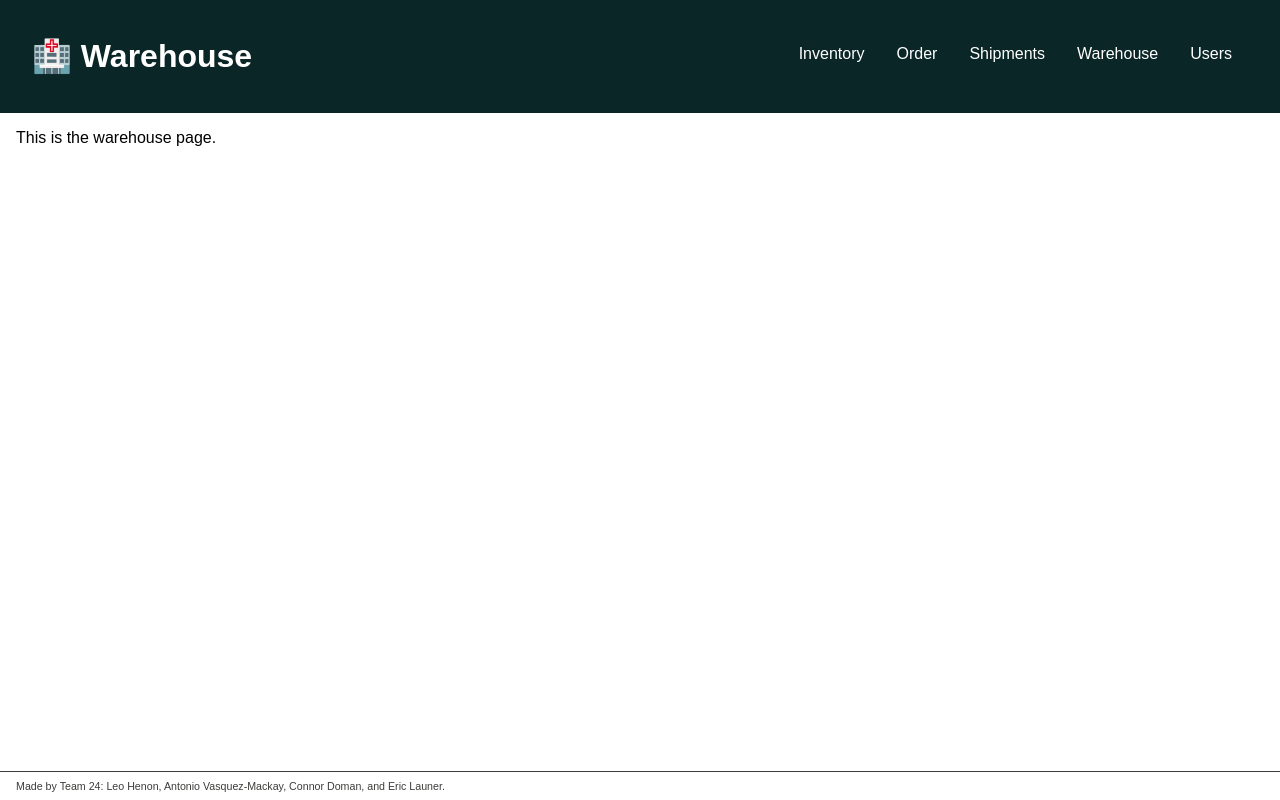
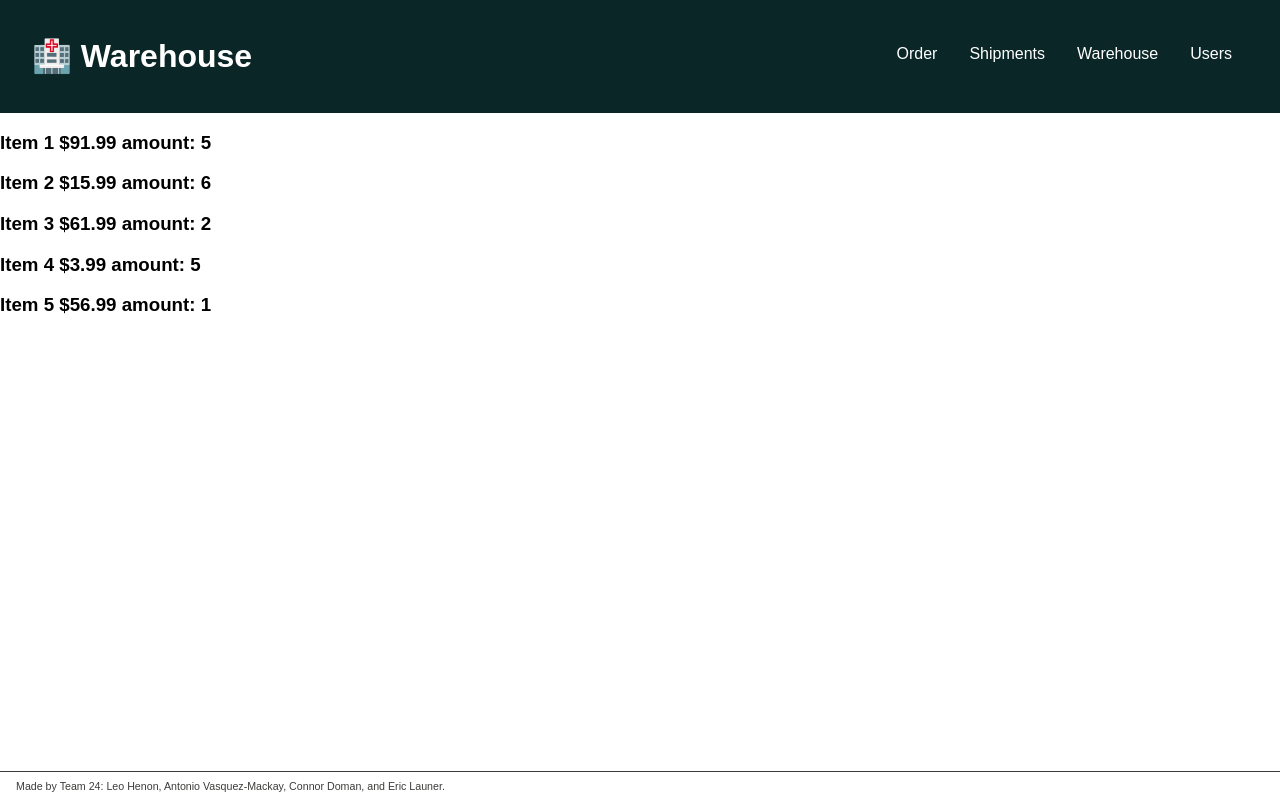
Before and after one commit to cosc310team24/project, a Next.js app: page /warehouse in a window 1280 px wide. Built offline with nearby package versions, Linux system fonts and the light colour scheme.

Commit message:
list inventory on warehouse page

```diff
--- a/components/Header.jsx
+++ b/components/Header.jsx
@@ -6,7 +6,7 @@
 import Link from "next/link";
 import NavLinks from "./NavLinks";
 
-export const LINK_LIST = ["Inventory", "Order", "Shipments", "Warehouse", "Users"];
+export const LINK_LIST = ["Order", "Shipments", "Warehouse", "Users"];
 
 export const Header = ({ title }) => {
     return (
--- /dev/null
+++ b/components/InventoryPanel.jsx
@@ -0,0 +1,75 @@
+
+import { useState, useEffect, useRef } from "react";
+
+export class InventoryItem {
+    static priceFormatter = new Intl.NumberFormat("en-CA", {
+        style: "currency",
+        currency: "CAD",
+    });
+
+    constructor(id, name, price, quantity) {
+        this.id = id;
+        this.name = name;
+        this.price = price;
+        this.quantity = quantity;
+    }
+
+}
+
+const testInventoryItems = [ {
+
+        id: 0,
+        name: "Item 1",
+        price: 91.99,
+        quantity: 5,
+    },
+    {
+        id: 1,
+        name: "Item 2",
+        price: 15.99,
+        quantity: 6,
+    },
+    {
+        id: 2,
+        name: "Item 3",
+        price: 61.99,
+        quantity: 2,
+    },
+    {
+        id: 3,
+        name: "Item 4",
+        price: 3.99,
+        quantity: 5,
+    },
+    {
+        id: 4,
+        name: "Item 5",
+        price: 56.99,
+        quantity: 1,
+    }
+];
+
+    const InventoryPanel = () => {
+
+        const items = testInventoryItems?.map((item) => {
+            let i = new InventoryItem(item.id, item.name, item.price, item.quantity);
+            return (
+                <div
+                    key={i.id}
+                    item={i}
+                />
+            );
+        });
+
+    return (
+        <>
+        {testInventoryItems.map((item) =>
+        (
+            <h3>{item.name}  ${item.price}  amount: {item.quantity}</h3>
+
+        ))}
+        </>
+    );
+};
+
+export default InventoryPanel;
--- a/pages/warehouse.jsx
+++ b/pages/warehouse.jsx
@@ -1,17 +1,11 @@
-/*
- * Created on Sun Oct 09 2022
- * Copyright (c) 2022 Connor Doman
- */
-
-import { useEffect } from "react";
 import Content from "/components/Content.jsx";
-import Header from "/components/Header.jsx";
-import TextColumn from "/components/TextColumn.jsx";
+import InventoryPanel from "/components/InventoryPanel.jsx";
+import { testInventoryItems } from "/components/InventoryPanel.jsx";
 
 const Warehouse = () => {
     return (
         <Content title="Warehouse">
-            <TextColumn text="This is the warehouse page." />{" "}
+            <InventoryPanel inventoryItems={testInventoryItems} />
         </Content>
     );
 };
```
Also changed, not shown: pages/inventory.js (deleted, +0 -14 lines).
